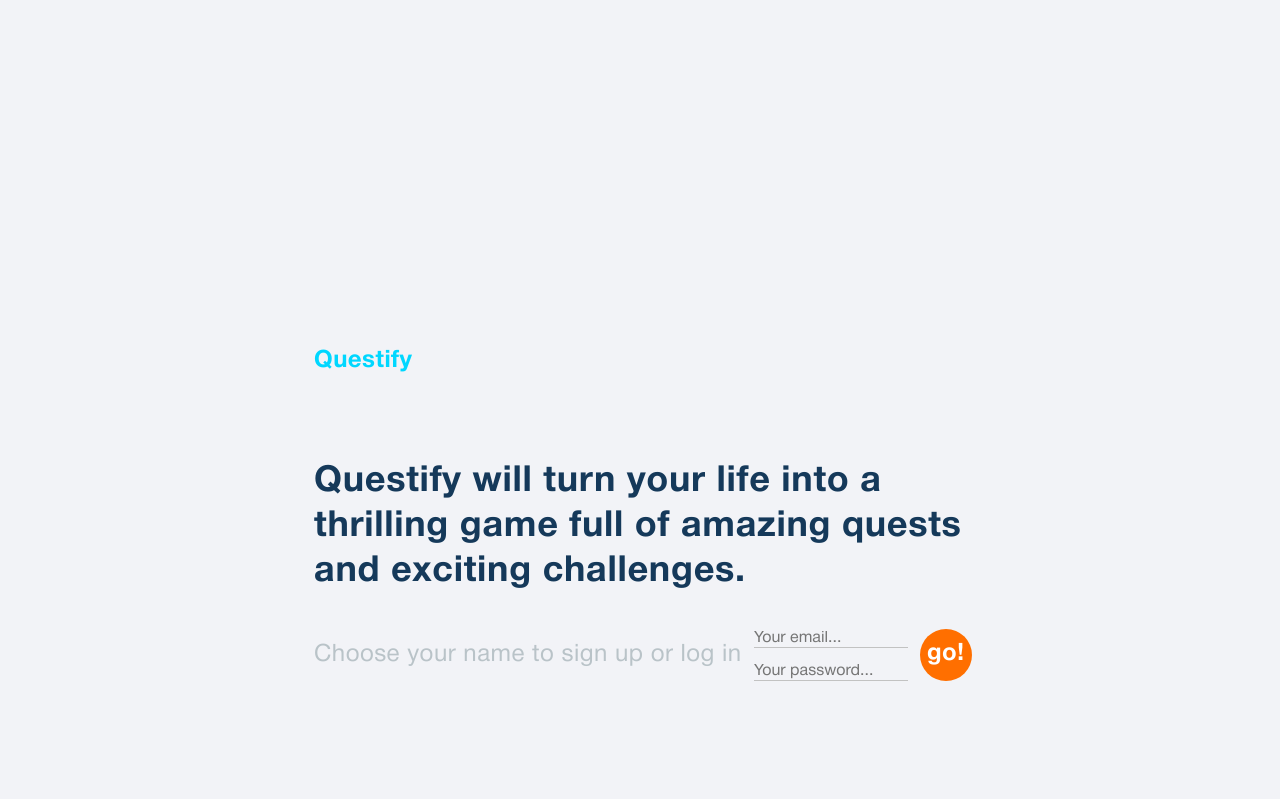
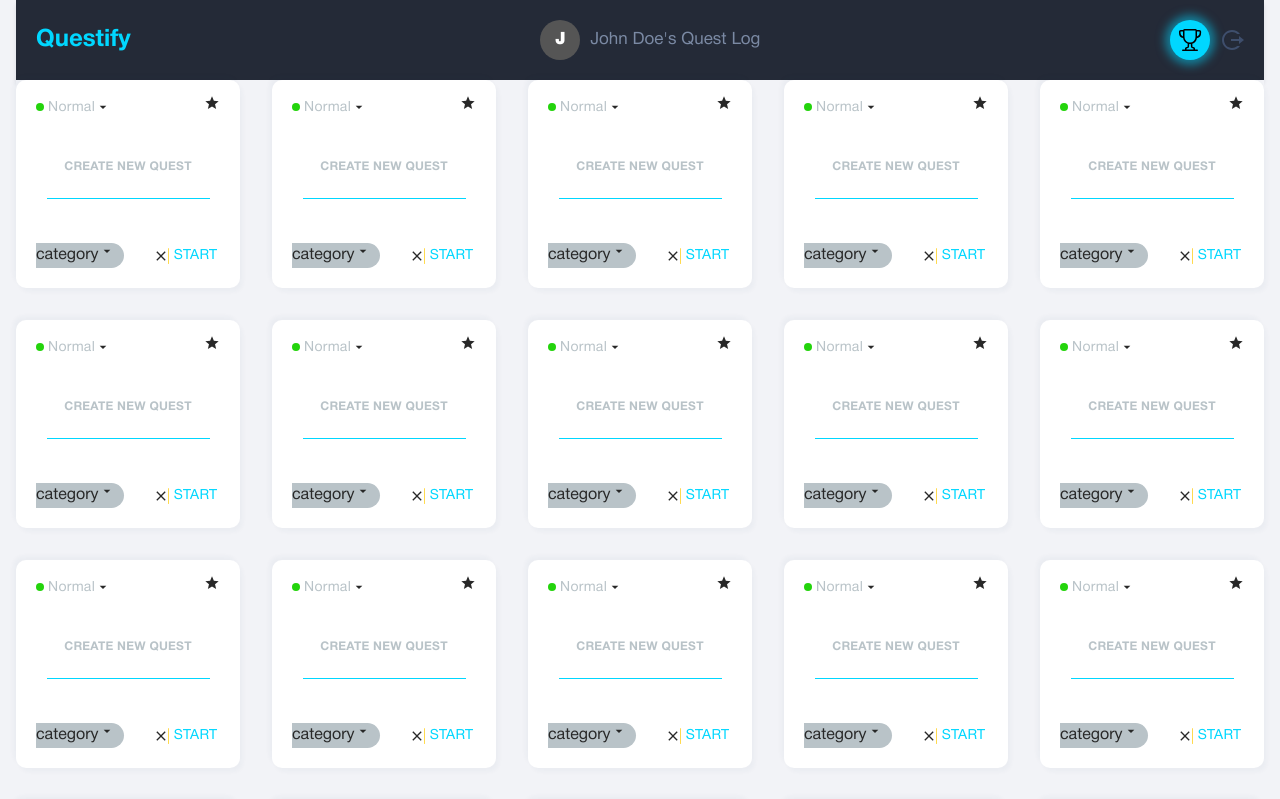
Before and after one commit to xxLEITTOxx/questify-pet-project, a React (Vite) app: page / in a window 1280 px wide. Shown: the top 799 px of the page. Built offline with nearby package versions, Linux system fonts and the light colour scheme.

Commit message:
Header menu done and LandingPage

```diff
--- a/src/components/App/App.tsx
+++ b/src/components/App/App.tsx
@@ -1,15 +1,17 @@
-import LandingPage from "../LandingPage/LandingPage";
+import Header from "../Header/Header";
+// import LandingPage from "../LandingPage/LandingPage";
 // import QuestCard from "../QuestCard/QuestCard";
 import QuestDashboard from "../QuestDashboard/QuestDashboard";
 import css from "./App.module.css";
 
 function App() {
-  return (
-    <div className={css.container}>
-      <LandingPage />
-      <QuestDashboard />
-    </div>
-  );
+    return (
+        <div className={css.container}>
+            <Header userName="John Doe" />
+            {/* <LandingPage /> */}
+            <QuestDashboard />
+        </div>
+    );
 }
 
 export default App;
--- a/src/components/Header/Header.module.css
+++ b/src/components/Header/Header.module.css
@@ -1,3 +1,163 @@
-.headerPageContainer {
+.headerContainer {
     display: flex;
+    justify-content: space-between;
+    align-items: center;
+    padding: 0 20px;
+    background-color: #242a37;
+    box-shadow: 0 4px 4px 0 rgba(36, 42, 55, 0.1);
+    color: white;
+    height: 80px;
 }
+
+.logo {
+    font-size: 24px;
+    font-weight: bold;
+    color: #00d7ff;
+}
+
+.userInfo {
+    display: flex;
+    align-items: center;
+    gap: 10px;
+}
+
+.userAvatar {
+    width: 40px;
+    height: 40px;
+    border-radius: 50%;
+    background-color: #555;
+    display: flex;
+    justify-content: center;
+    align-items: center;
+    font-weight: 900;
+    font-size: 17px;
+}
+
+.userName {
+    font-size: 17px;
+    color: #7b8aa4;
+}
+
+.actions {
+    display: flex;
+    align-items: center;
+    gap: 10px;
+}
+
+.actionButton {
+    background-color: transparent;
+    border: none;
+    cursor: pointer;
+    padding: 0;
+    display: flex;
+    justify-content: center;
+    align-items: center;
+    position: relative;
+    transition: all 0.3s ease;
+}
+
+.trophyButtonWrapper {
+    width: 40px;
+    height: 40px;
+    border-radius: 50%;
+    background-color: #00d7ff;
+    display: flex;
+    justify-content: center;
+    align-items: center;
+    transition: background-color 0.3s ease;
+    box-shadow: 0 0 10px 5px rgba(0, 215, 255, 0.5);
+}
+
+.trophyIcon {
+    font-size: 24px;
+    color: #000;
+    transition: color 0.3s ease;
+}
+
+.actionButton:hover .trophyButtonWrapper,
+.actionButton:focus .trophyButtonWrapper {
+    background-color: #3e4e6c;
+}
+
+.actionButton:hover .trophyIcon,
+.actionButton:focus .trophyIcon {
+    color: #7b8aa4;
+}
+
+.logoutIcon {
+    font-size: 24px;
+    color: #3e4e6c;
+    transition: color 0.3s ease;
+}
+
+.actionButton:hover .logoutIcon,
+.actionButton:focus .logoutIcon {
+    color: #7b8aa4;
+}
+
+/* Адаптивные стили */
+
+/* Планшетная версия */
+@media (min-width: 768px) and (max-width: 1279px) {
+    .headerContainer {
+        padding: 0 15px;
+    }
+
+    .logo {
+        font-size: 21px;
+    }
+
+    .userAvatar {
+        width: 35px;
+        height: 35px;
+        font-size: 17px;
+    }
+
+    .trophyButtonWrapper {
+        width: 35px;
+        height: 35px;
+        box-shadow: 0 0 8px 4px rgba(0, 215, 255, 0.5);
+    }
+
+    .trophyIcon,
+    .logoutIcon {
+        font-size: 22px;
+    }
+}
+
+/* Мобильная версия */
+@media (max-width: 767px) {
+    .headerContainer {
+        padding: 0 10px;
+    }
+
+    .logo {
+        font-size: 18px;
+    }
+
+    .userInfo {
+        display: flex;
+        align-items: center;
+        gap: 10px;
+    }
+
+    .userName {
+        display: none;
+    }
+
+    .userAvatar {
+        width: 30px;
+        height: 30px;
+    }
+
+    .trophyButtonWrapper {
+        width: 30px;
+        height: 30px;
+        box-shadow: 0 0 6px 3px rgba(0, 215, 255, 0.5);
+    }
+
+    .trophyIcon,
+    .logoutIcon {
+        font-size: 20px;
+    }
+}
--- a/src/components/Header/Header.tsx
+++ b/src/components/Header/Header.tsx
@@ -1,5 +1,34 @@
+import React from "react";
+import { GoTrophy } from "react-icons/go";
+import { RiLogoutCircleRLine } from "react-icons/ri";
 import css from "./Header.module.css";
 
-export default function Header() {
-    return <></>;
+interface HeaderProps {
+    userName: string;
 }
+
+export default function Header({ userName }: HeaderProps) {
+    const userInitial = userName ? userName.charAt(0).toUpperCase() : "";
+
+    return (
+        <header className={css.headerContainer}>
+            <div className={css.logo}>Questify</div>
+            <div className={css.userInfo}>
+                <div className={css.userAvatar}>{userInitial}</div>
+                <div className={css.userName}>{userName}'s Quest Log</div>
+            </div>
+            <div className={css.actions}>
+                <button className={css.actionButton}>
+                    <div className={css.trophyButtonWrapper}>
+                        {" "}
+                        {/* Обертка для иконки Challenge */}
+                        <GoTrophy className={css.trophyIcon} />
+                    </div>
+                </button>
+                <button className={css.actionButton}>
+                    <RiLogoutCircleRLine className={css.logoutIcon} />
+                </button>
+            </div>
+        </header>
+    );
+}
--- a/src/components/LandingPage/LandingPage.module.css
+++ b/src/components/LandingPage/LandingPage.module.css
@@ -3,7 +3,6 @@
     position: relative;
     overflow: hidden;
     margin-top: 80px;
-    min-height: 648px;
 }
 
 /* Контент всегда поверх фигур */
@@ -20,14 +19,8 @@
     margin-bottom: 0;
 }
 
-/* Опционально-обертка для фигур (можно не использовать в JSX) */
 .bgStack {
-    position: absolute;
-    left: 0;
-    right: 0;
-    bottom: 0;
-    pointer-events: none;
-    z-index: 1;
+    margin-top: 236px;
 }
 
 /* Базовая рамка-«окно» для фигур: показываем только нижнюю полосу */
@@ -137,24 +130,16 @@
     background-color: #e06000;
 }
 
-/* Адаптив */
-@media only screen and (max-width: 767px) {
-    .landingContent {
-        max-width: 281px;
-    }
-}
-
 @media only screen and (min-width: 768px) {
     .landingPageContainer {
         display: flex;
-        justify-content: center;
         align-items: center;
-        margin-top: 0;
-        min-height: 1024px;
+        margin-top: 348px;
     }
 
     .landingContent {
         max-width: 375px;
+        margin-bottom: 291px;
     }
 
     .landingH1 {
@@ -172,14 +157,22 @@
         gap: 32px;
     }
     .bgStack {
-        left: 61%;
-        bottom: 10px;
+        position: absolute;
+        left: 430px;
+        right: 0;
+        bottom: 0;
+        pointer-events: none;
+        z-index: 1;
     }
 }
 
 @media only screen and (min-width: 1280px) {
+    .landingPageContainer {
+        margin-top: 240px;
+        margin-left: 229px;
+    }
     .landingContent {
-        max-width: 652px;
+        max-width: 645px;
     }
 
     .landingH1 {
@@ -192,7 +185,7 @@
         margin-bottom: 35px;
     }
     .authSection p {
-        font-size: 24px;
+        font-size: 23px;
         line-height: 1.875;
     }
     .authSection {
@@ -201,6 +194,12 @@
         gap: 12px;
     }
     .bgStack {
-        left: 78%;
+        left: 70%;
+    }
+
+    .backgroundShapeGray {
+        width: 707px;
+        height: 470px;
+        transform: translateX(-45%) translateY(110%) rotate(75deg);
     }
 }
```
